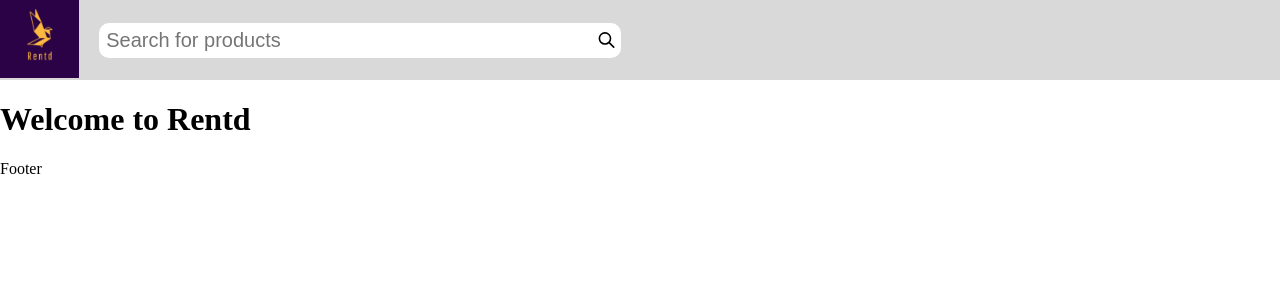
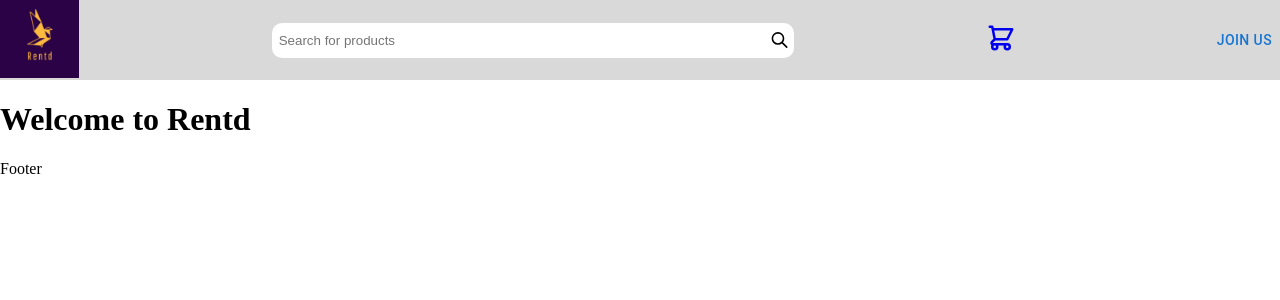
Before and after one commit to singhparshant/rentd-app, a React (Create React App) app in the folder client/: page / in a window 1280 px wide. Shown: the top 300 px of the page. Built offline with nearby package versions, Linux system fonts and the light colour scheme; the HTML template or start-up script is replaced by a standard one.

Commit message:
implemented navbar of unauthenticated app

```diff
--- a/client/src/components/common/navBar/NavBar.css
+++ b/client/src/components/common/navBar/NavBar.css
@@ -1,5 +1,6 @@
 .navbar {
   display: flex;
+  justify-content: space-between;
   align-items: center;
   background-color: #d9d9d9;
   height: 80px;
@@ -19,22 +20,14 @@
   width: 40%;
   padding: 5px;
   border-radius: 10px;
-  margin-left: 20px;
 }
 
 .searchInput {
   width: 100%;
   border-width: 0px;
   border-style: solid;
-  font-size: 20px;
 }
 
 .searchInput:focus {
   outline: none;
 }
-
-.searchIcon {
-  width: 20px;
-  height: 20px;
-  cursor: pointer;
-}
--- a/client/src/components/common/navBar/NavBar.tsx
+++ b/client/src/components/common/navBar/NavBar.tsx
@@ -2,24 +2,30 @@ import React from "react";
 import "./NavBar.css"
 import logo from "../../../assets/logo.png"
 import { Link } from "react-router-dom"
-
+import { ReactComponent as CartIcon } from "../../../assets/icons/cart.svg"
+import Button from "@mui/material/Button"
+import {ReactComponent as SearchIcon} from "../../../assets/icons/search.svg"
 interface NavbarProps {
   mode?: "customer" | "supplier" | "admin"
 };
 
 const NavBar = ({ mode }: NavbarProps) => {
   return (
-    <div className="navbar">
+    <nav className="navbar">
       <Link to="/">
         <img className="logo" src={logo} alt="logo" />
       </Link>
       <div className="searchField">
         <input className="searchInput" type="text" placeholder="Search for products" />
-        <svg className="searchIcon" xmlns="http://www.w3.org/2000/svg" fill="none" viewBox="0 0 24 24" stroke="currentColor" stroke-width="2">
-          <path stroke-linecap="round" stroke-linejoin="round" d="M21 21l-6-6m2-5a7 7 0 11-14 0 7 7 0 0114 0z" />
-        </svg>
+        <SearchIcon/>
       </div>
-    </div>
+      <Link to="/cart">
+        <CartIcon />
+      </Link>
+      <Link to="/register">
+        <Button children="Join Us" />
+      </Link>
+    </nav>
   )
 };
 
```
Also changed, not shown: client/src/assets/icons/cart.svg (added), client/src/assets/icons/search.svg (added).
